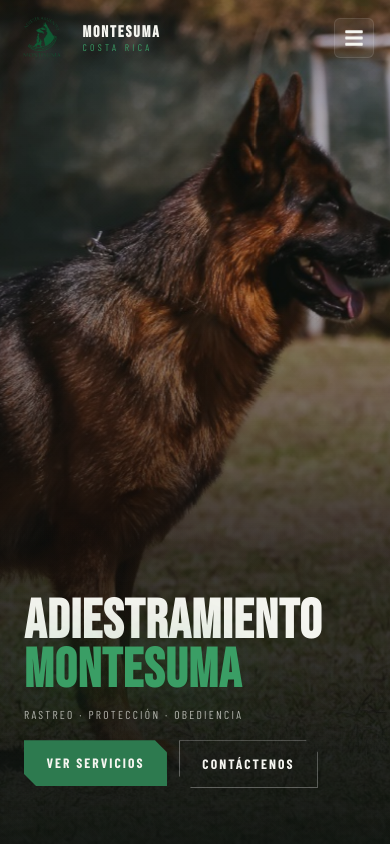
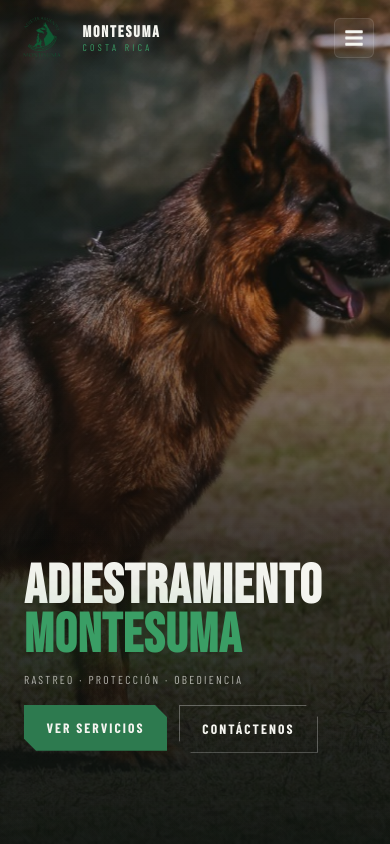
Before and after one commit to arielangulo/Adiestramiento_Montesuma, a React (Vite) app: page /#/ in a window 390 px wide. Shown: the top 844 px of the page. Built offline with nearby package versions, Linux system fonts and the light colour scheme; a web font is replaced by a local one.

Commit message:
fix hero mobile x2

```diff
--- a/src/sections/Hero.css
+++ b/src/sections/Hero.css
@@ -224,7 +224,7 @@
   }
 
   .hero-content {
-    padding: 2rem 1.5rem 3.5rem; /* más padding abajo */
+    padding: 2rem 1.5rem 5.7rem; /* más padding abajo */
     text-align: left;
   }
 
```
